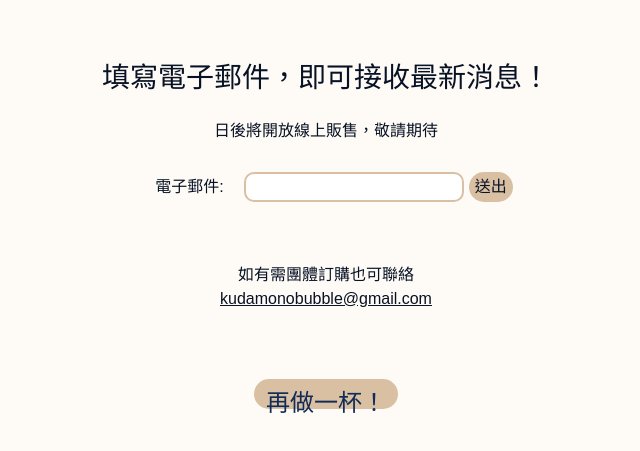
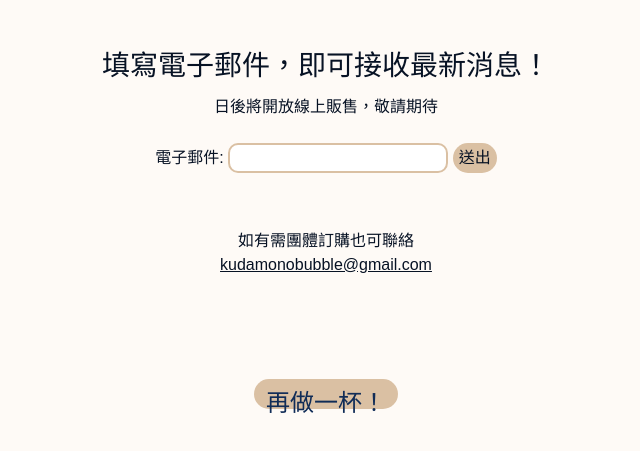
Before and after one commit to kudamonobubble/kudamonobubble.github.io, a plain HTML site: page end.html in a window 1280 px wide. Shown: the part 147-598 px from the top of the page, without its empty margins (314-954 px from the left). Drawn offline with nearby package versions, Linux system fonts and the light colour scheme.

Commit message:
end.html を更新

```diff
--- a/end.html
+++ b/end.html
@@ -15,10 +15,10 @@
     <div class="container-full-height">
         <div class="content mt-5">
             <h1 class="text-center mt-5 mb-5 fs-1">非常感謝您！</h1>
-            <h3 class="text-center p-3 mt-5">填寫電子郵件，即可接收最新消息！</h3>
+            <h3 class="text-center p-1 mt-5">填寫電子郵件，即可接收最新消息！</h3>
             <p class="text-center">日後將開放線上販售，敬請期待</p>
-            <form id="email-form" action="https://hooks.zapier.com/hooks/catch/19175121/2oqge6g/" method="post">
-                <label class="p-3" for="email">電子郵件:</label>
+            <form id="email-form" action="https://hooks.zapier.com/hooks/catch/19175121/2oqge6g/" method="post" class="p-2">
+                <label for="email">電子郵件:</label>
                 <input type="email" id="email" name="email" class="email" required>
                 <button type="submit">送出</button>
             </form>
```
